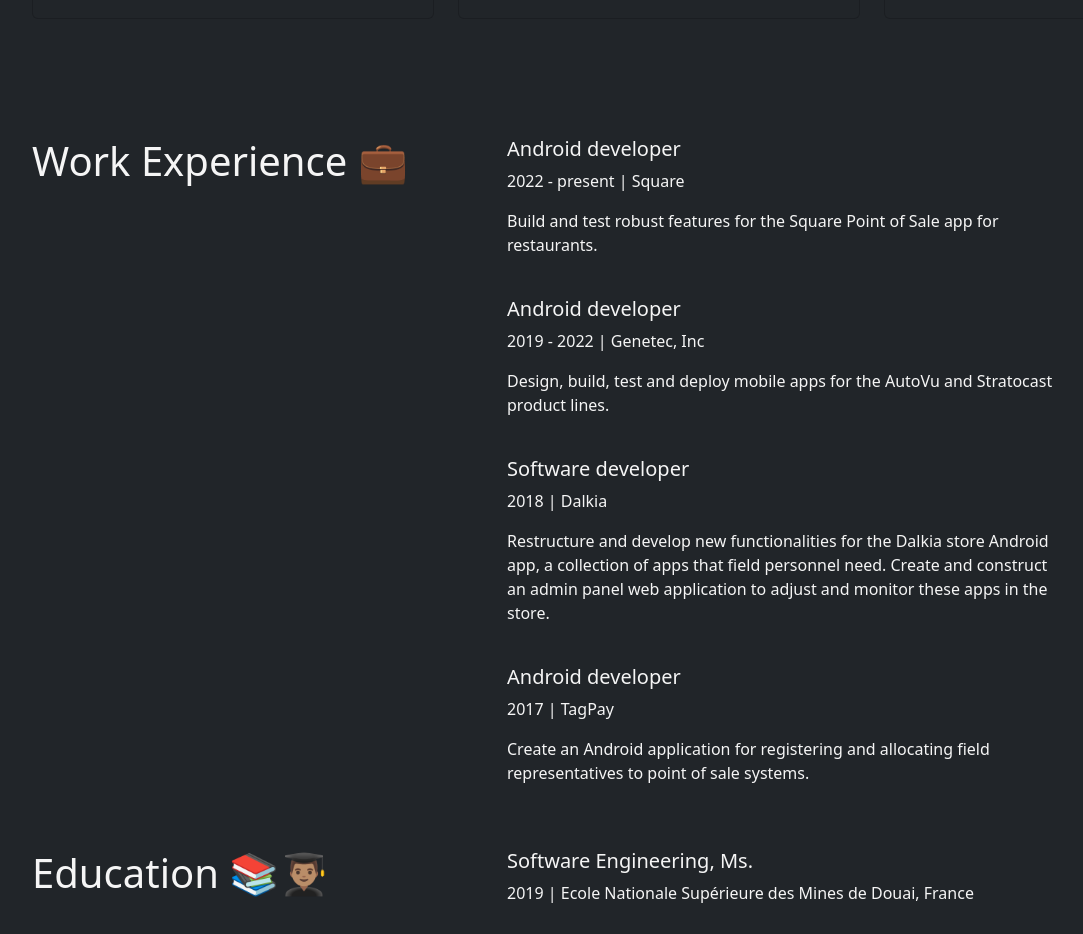
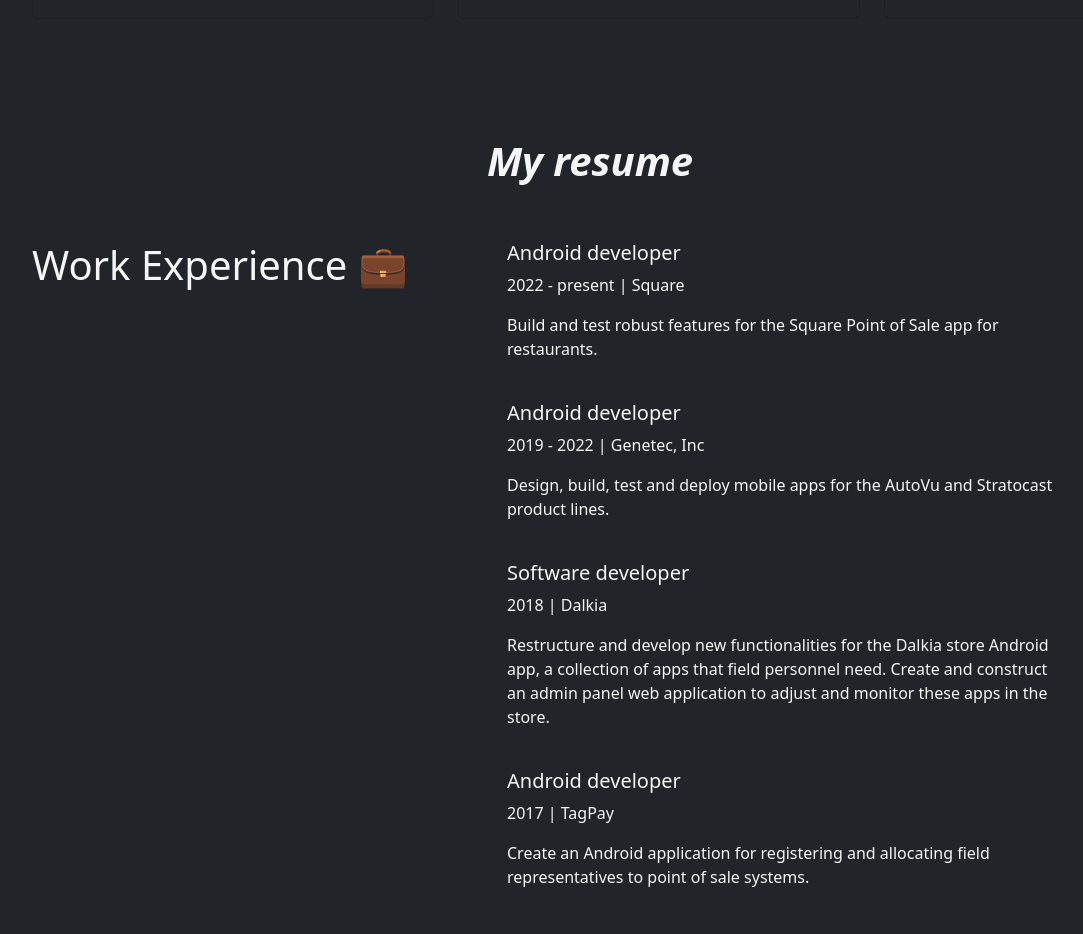
Before and after one commit to zachsao/zachsao.github.io, a React (Vite) app: page / in a window 1280 px wide. Shown: the part 1260-2194 px from the top of the page, without its empty margins (50-1133 px from the left). Built offline with nearby package versions, Linux system fonts and the light colour scheme.

Commit message:
fix layout

```diff
--- a/src/components/Resume.jsx
+++ b/src/components/Resume.jsx
@@ -15,6 +15,9 @@
     return (
       <div id="resume" className="section">
         <Container>
+          <h1 className="header text-center">My resume</h1>
+          <br />
+          <br />
           <ResumeSection title={"Work Experience 💼"} content={jobSections} />
           <br />
           <ResumeSection title={"Education 📚👨🏽‍🎓"} content={educationSection} />
```
